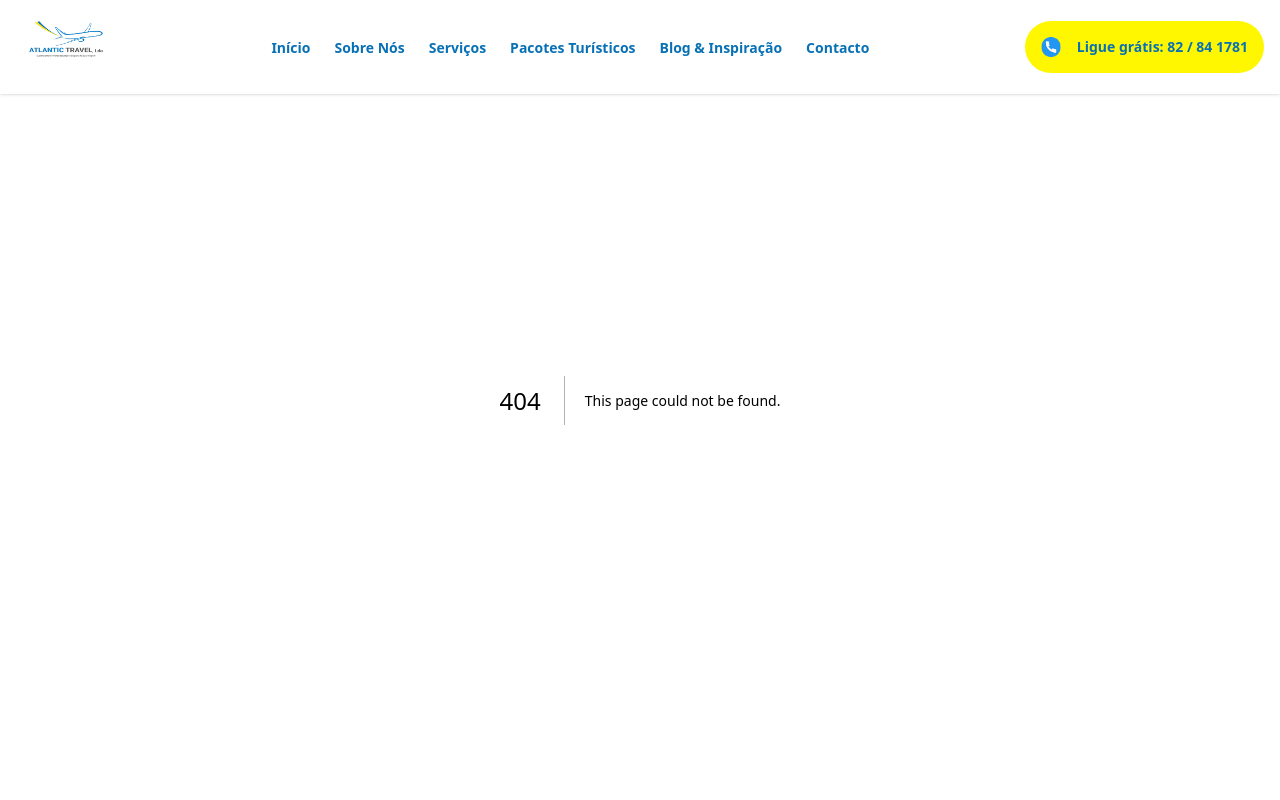
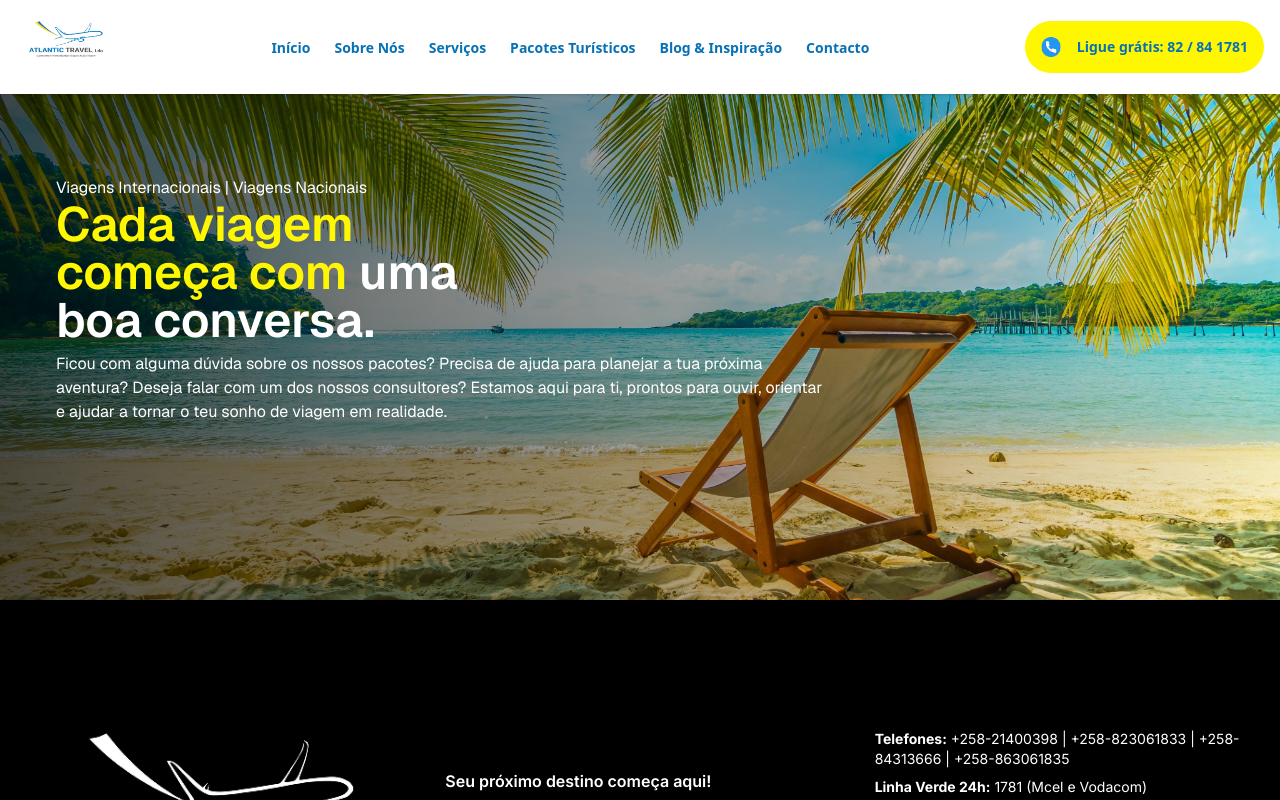
Before and after one commit to Vivaldi-Dev/atlantictravel, a Next.js app in the folder atlantictravel/: page /contacto in a window 1280 px wide. Before the commit this address had no page. Shown: the top 800 px of the page. Built offline with nearby package versions, Linux system fonts and the light colour scheme.

Commit message:
contct us add

```diff
--- /dev/null
+++ b/atlantictravel/src/app/contacto/page.tsx
@@ -0,0 +1,36 @@
+import React from 'react'
+import { Inter } from 'next/font/google'
+
+const inter = Inter({
+    subsets: ['latin'],
+    variable: '--font-inter',
+    weight: ['400', '500', '600', '700'],
+})
+
+export default function Page() {
+    return (
+        <div className={`relative w-full h-screen max-h-[600px] bg-cover bg-center bg-no-repeat bg-[url('/banner.jpg')] ${inter.variable} font-sans`}>
+
+            <div className="absolute inset-0 bg-gradient-to-r from-black/70 to-transparent z-0 rounded-none" />
+
+            <div className="relative z-10 flex items-center justify-start h-full px-14">
+                <div className="max-w-3xl text-white">
+                    <p>Viagens Internacionais  | Viagens Nacionais</p>
+                    <p className='text-[#FFF700] text-5xl font-semibold leading-none'>Cada viagem</p>
+                    <p className='text-5xl font-semibold leading-none'>
+                        <span className='text-[#FFF700]'> começa com </span> uma
+                    </p>
+                    <p className='text-5xl font-semibold leading-none'>boa conversa.</p>
+
+                    <div className='mt-2 text-base text-white'>
+                        <p>
+                            Ficou com alguma dúvida sobre os nossos pacotes? Precisa de ajuda para planejar a tua próxima aventura?
+                            Deseja falar com um dos nossos consultores? Estamos aqui para ti, prontos para ouvir, orientar e ajudar a
+                            tornar o teu sonho de viagem em realidade.
+                        </p>
+                    </div>
+                </div>
+            </div>
+        </div>
+    )
+}
```
